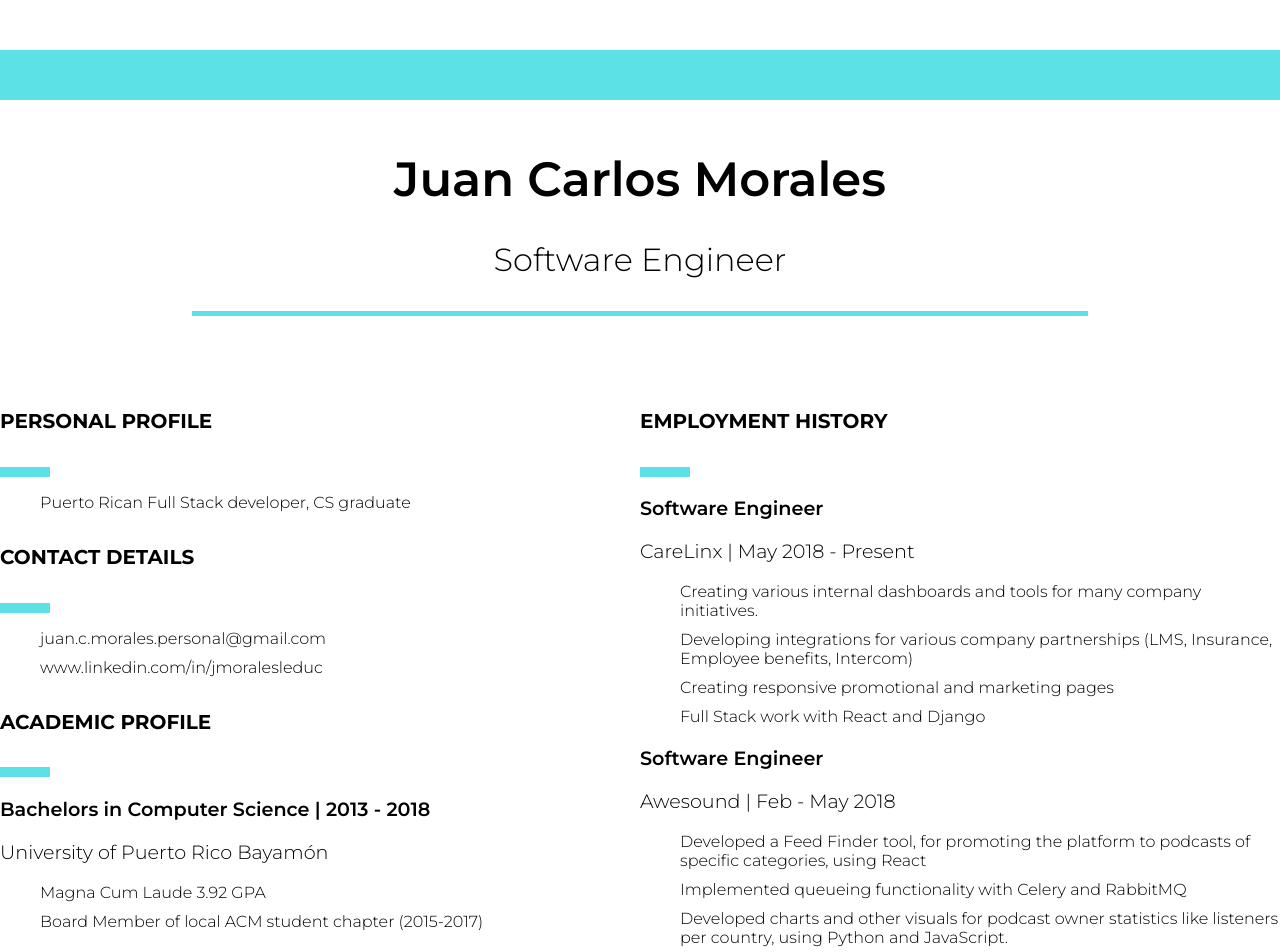
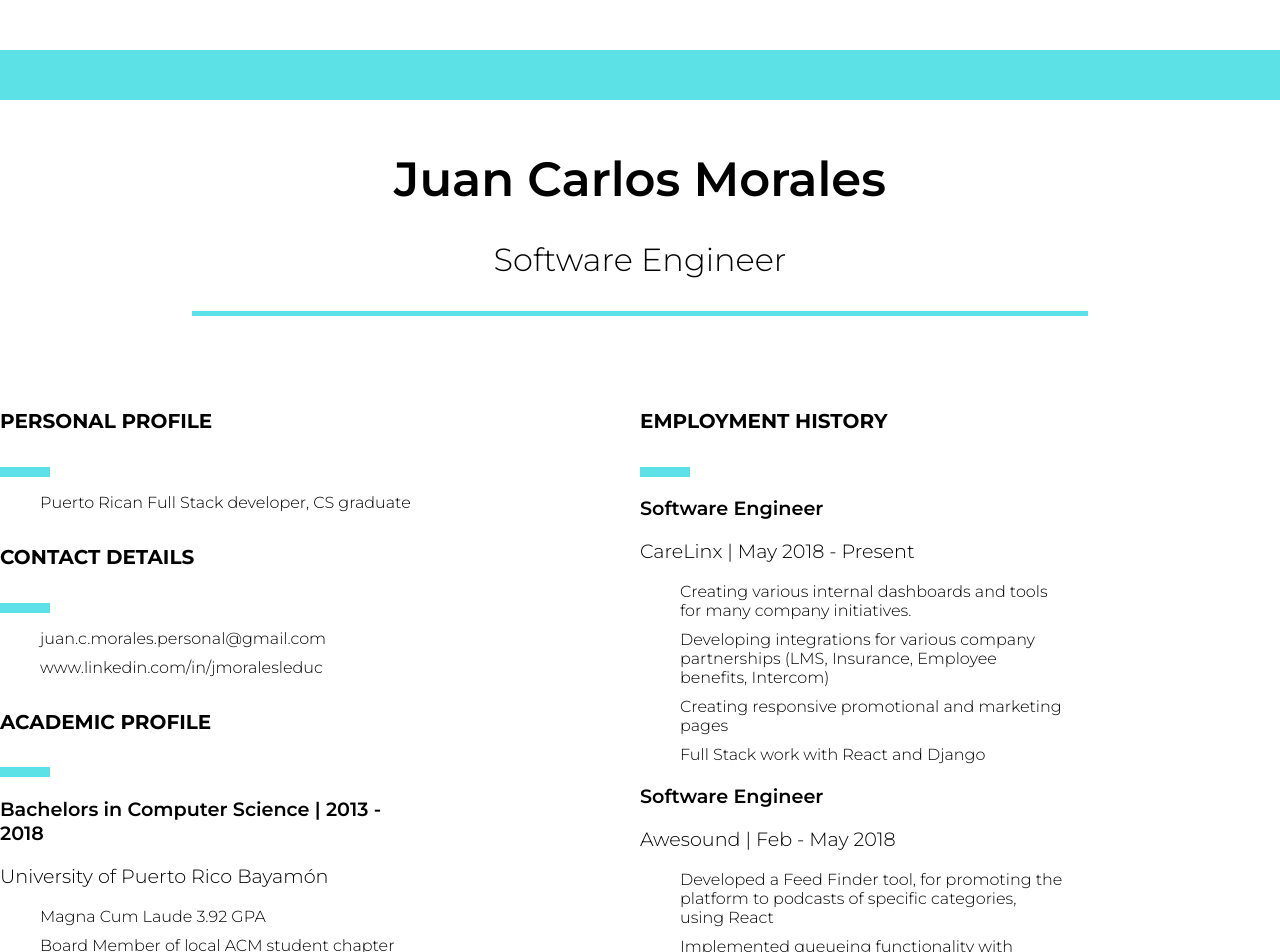
Before and after one commit to jcpr765/portfolio-page, a Next.js app: page / in a window 1280 px wide. Shown: the top 952 px of the page. Built offline with nearby package versions, Linux system fonts and the light colour scheme.

Commit message:
additional styling for the sections

```diff
--- a/components/ResumeSection.js
+++ b/components/ResumeSection.js
@@ -4,7 +4,7 @@ import SectionHeader from "./section-components/SectionHeader";
 
 const ResumeSection = ({ title, records }) => {
   return (
-    <div>
+    <div className="resume-section">
       <SectionHeader title={title} />
       {records.map(({ details, displayAsList, role, employer }) => (
         <>
@@ -13,17 +13,21 @@ const ResumeSection = ({ title, records }) => {
           <SectionDetails details={details} displayAsList={displayAsList} />
         </>
       ))}
-      <style>
+      <style jsx>
         {`
-            .role, .employer {
-                font-size: 1.2rem;
-            }
+          .resume-section {
+            max-width: 33vw;
+          }
+
+          .role,
+          .employer {
+            font-size: 1.2rem;
+          }
 
           .role {
-              font-weight: 600;
+            font-weight: 600;
           }
-
-          `}
+        `}
       </style>
     </div>
   );
```
